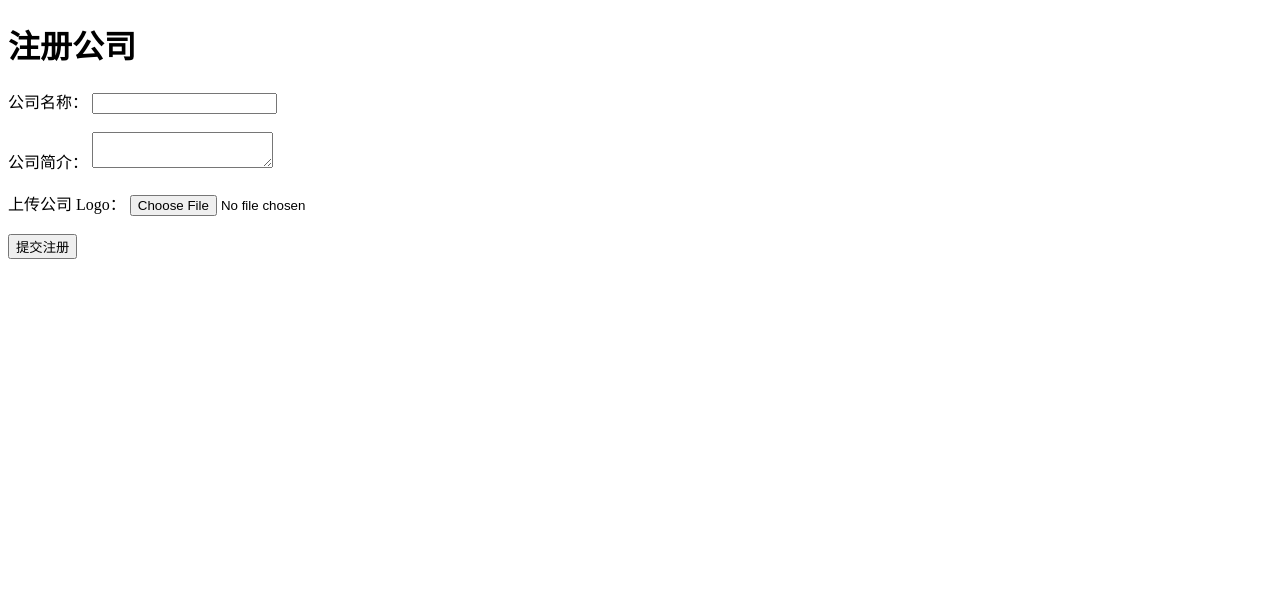
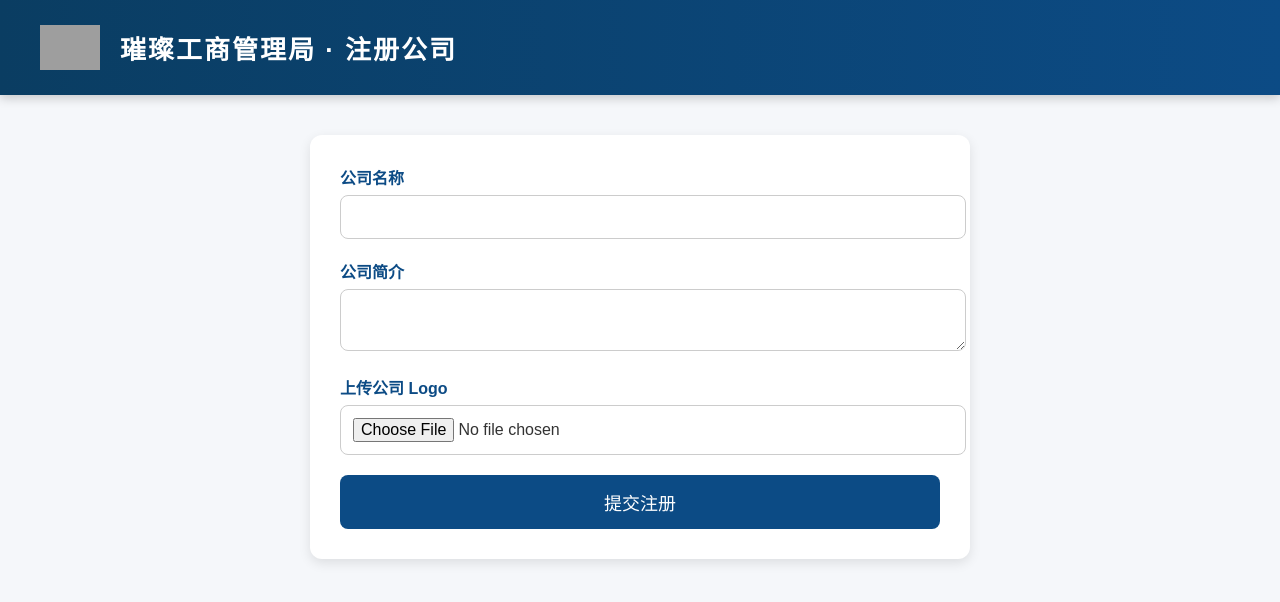
Before and after one commit to 3353695529-sketch/BrilliantBusinessAdministrationBureau, a website: page public/register_company.html in a window 1280 px wide. Drawn offline with Linux system fonts and the light colour scheme; grey boxes are pictures that could not be loaded.

Commit message:
Update register_company.html

```diff
--- a/public/register_company.html
+++ b/public/register_company.html
@@ -2,24 +2,100 @@
 <html lang="zh-CN">
 <head>
 <meta charset="UTF-8">
-<title>注册公司</title>
+<title>注册公司 - 璀璨工商管理局</title>
+
+<style>
+    body {
+        margin: 0;
+        font-family: "Microsoft YaHei", sans-serif;
+        background: #f5f7fa;
+        color: #333;
+    }
+
+    header {
+        background: linear-gradient(90deg, #0a3d62, #0c4b85);
+        color: white;
+        padding: 25px 40px;
+        display: flex;
+        align-items: center;
+        gap: 20px;
+        box-shadow: 0 3px 10px rgba(0,0,0,0.2);
+    }
+
+    header img {
+        width: 60px;
+    }
+
+    header h1 {
+        font-size: 26px;
+        margin: 0;
+        letter-spacing: 2px;
+    }
+
+    .container {
+        max-width: 600px;
+        margin: 40px auto;
+        background: white;
+        padding: 30px;
+        border-radius: 12px;
+        box-shadow: 0 4px 12px rgba(0,0,0,0.1);
+    }
+
+    label {
+        font-weight: bold;
+        color: #0c4b85;
+    }
+
+    input, textarea {
+        width: 100%;
+        padding: 12px;
+        margin-top: 6px;
+        margin-bottom: 20px;
+        border: 1px solid #ccc;
+        border-radius: 8px;
+        font-size: 16px;
+    }
+
+    button {
+        width: 100%;
+        padding: 14px;
+        background: #0c4b85;
+        color: white;
+        border: none;
+        border-radius: 8px;
+        font-size: 18px;
+        cursor: pointer;
+        transition: 0.25s;
+    }
+
+    button:hover {
+        background: #0a3d62;
+    }
+</style>
 </head>
 <body>
 
-<h1>注册公司</h1>
+<header>
+    <img src="https://upload.wikimedia.org/wikipedia/commons/thumb/4/4e/Emblem_of_China.svg/1200px-Emblem_of_China.svg.png">
+    <h1>璀璨工商管理局 · 注册公司</h1>
+</header>
+
+<div class="container">
 
 <form id="companyForm" enctype="multipart/form-data">
-    <label>公司名称：</label>
-    <input type="text" name="name" required><br><br>
+    <label>公司名称</label>
+    <input type="text" name="name" required>
 
-    <label>公司简介：</label>
-    <textarea name="description" required></textarea><br><br>
+    <label>公司简介</label>
+    <textarea name="description" required></textarea>
 
-    <label>上传公司 Logo：</label>
-    <input type="file" name="logo" accept="image/*" required><br><br>
+    <label>上传公司 Logo</label>
+    <input type="file" name="logo" accept="image/*" required>
 
     <button type="submit">提交注册</button>
 </form>
+
+</div>
 
 <script>
 document.getElementById("companyForm").onsubmit = async (e) => {
```
